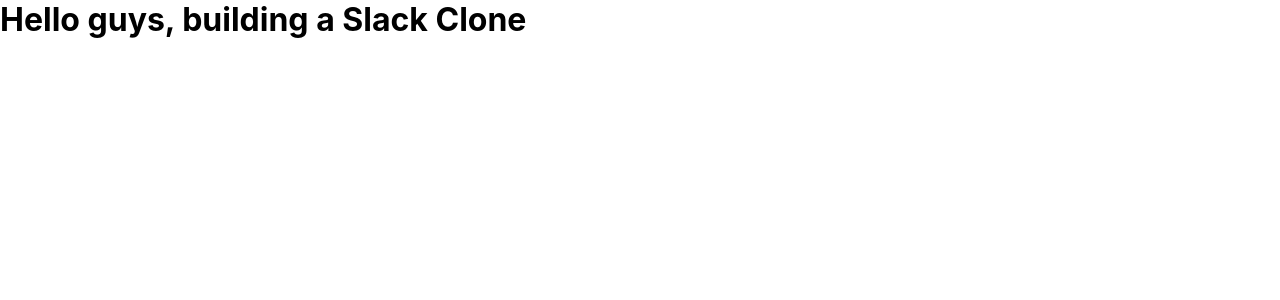
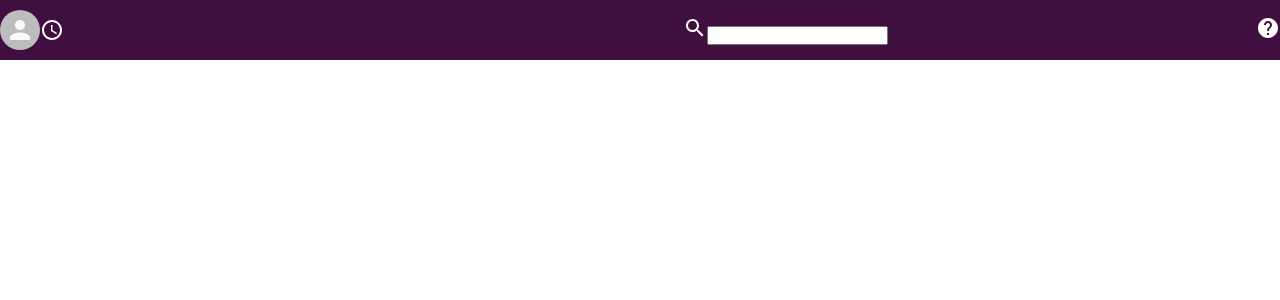
Before and after one commit to DevYoma/Slack_clone, a React (Create React App) app: page / in a window 1280 px wide. Shown: the top 300 px of the page. Built offline with nearby package versions, Linux system fonts and the light colour scheme.

Commit message:
still working on header

```diff
--- a/src/App.css
+++ b/src/App.css
@@ -1,3 +1,7 @@
-.App{
-  text-align: center;
+/* body{
+  --slack-color: #3f0f40;
+} */
+
+:root{
+  --slack-color: #3f0f40;
 }
--- a/src/App.js
+++ b/src/App.js
@@ -1,13 +1,13 @@
-import React, { useState } from 'react';
+import React from 'react';
 
 import './App.css';
+import Header from './Components/Header';
 
 
 function App() {
   return (
     <div className="app">
-      <h1>Hello guys, building a Slack Clone</h1>
-
+      <Header />
       {/* Header */}
       {/* Sidebar */}
       {/* React Router ==> chat screen */}
--- /dev/null
+++ b/src/Components/Header.css
@@ -0,0 +1,14 @@
+.header{
+    display: flex;
+    align-items: center;
+    justify-content: space-between;
+    padding: 10px 0;
+    background-color: var(--slack-color);
+    color: white;
+}
+
+.header__left{
+    flex: 0.3;
+    align-items: center;
+    display: flex;
+}
--- a/src/Components/Header.js
+++ b/src/Components/Header.js
@@ -1,9 +1,28 @@
 import React from 'react';
+import './Header.css';
+import { Avatar } from '@material-ui/core';
+import AccessTimeIcon from '@material-ui/icons/AccessTime';
+import SearchIcon from '@material-ui/icons/Search';
+import HelpOutlineIcon  from '@material-ui/icons/Help';
 
 const Header = () => {
     return (
         <div className="header">
-
+            <div className="header__left">
+                <Avatar
+                    className="header__avatar"
+                    // alt={user?.displayName}
+                    // src={user?.photoURL}
+                />
+                <AccessTimeIcon />
+            </div>
+            <div className="header__search">
+                <SearchIcon />
+                <input type="text" placeholder=""Search Clever programmer/>
+            </div>
+            <div className="header__right">
+                <HelpOutlineIcon />
+            </div>
         </div>
      );
 }
```
